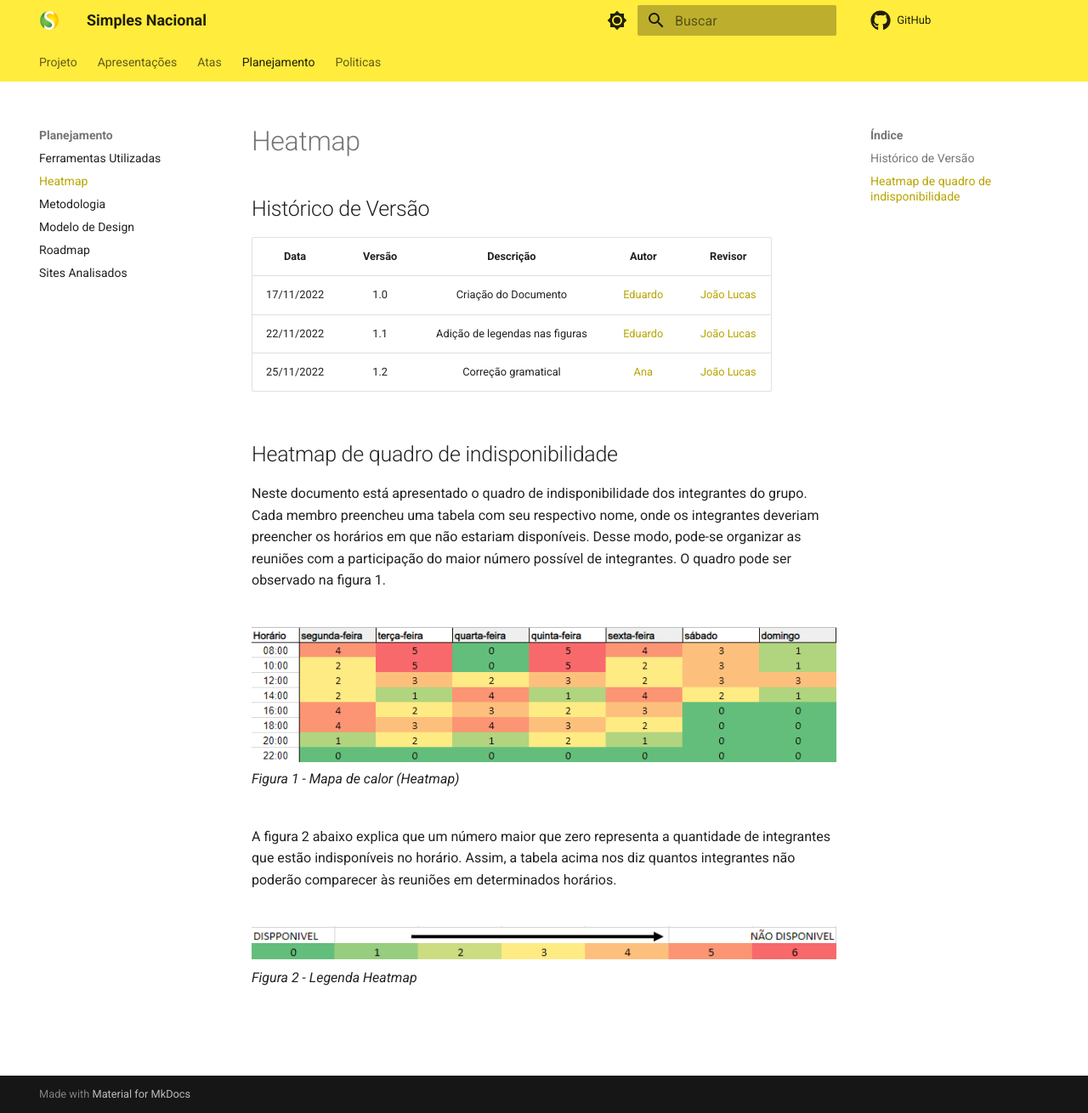
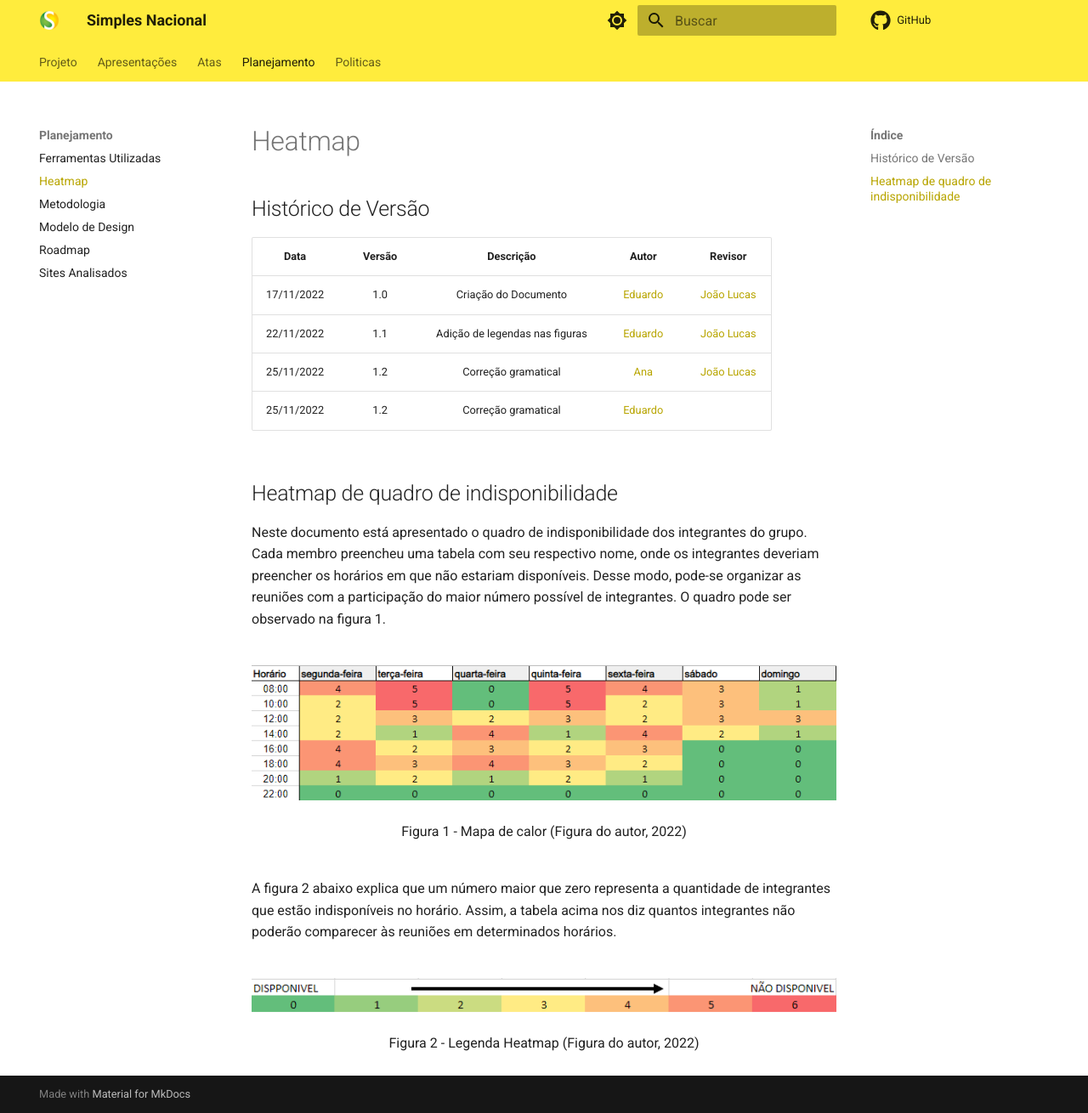
Before and after one commit to Interacao-Humano-Computador/2022.2-SimplesNacional, an MkDocs documentation site: the page built from docs/Planejamento/Heatmap.md, in a window 1280 px wide and 1310 px high. Shown: the whole window at 85% size. Built offline with MkDocs 1.6.1 and Material for MkDocs 9.7.7, drawn with Linux system fonts in a browser that asks for light colours; comment, search, counter and statistics services are not loaded.

Commit message:
correct in caption

```diff
--- a/docs/Planejamento/Heatmap.md
+++ b/docs/Planejamento/Heatmap.md
@@ -6,15 +6,16 @@
 |17/11/2022|1.0|Criação do Documento| [Eduardo](https://github.com/edudsan)| [João Lucas](https://github.com/HacKairos)|
 |22/11/2022|1.1|Adição de legendas nas figuras| [Eduardo](https://github.com/edudsan)| [João Lucas](https://github.com/HacKairos)|
 |25/11/2022|1.2|Correção gramatical| [Ana](https://github.com/AnHoff)| [João Lucas](https://github.com/HacKairos)|
+|25/11/2022|1.2|Correção gramatical| [Eduardo](https://github.com/edudsan)| |
 
 ## Heatmap de quadro de indisponibilidade
 
 Neste documento está apresentado o quadro de indisponibilidade dos integrantes do grupo. Cada membro preencheu uma tabela com seu respectivo nome, onde os integrantes deveriam preencher os horários em que não estariam disponíveis. Desse modo, pode-se organizar as reuniões com a participação do maior número possível de integrantes. O quadro pode ser observado na figura 1.<br><br>
 
 <img src='../../assets/images/heatmap.png'></img><br>
-*Figura 1 - Mapa de calor (Heatmap)*<br><br>
+<p align="center">Figura 1 - Mapa de calor (Figura do autor, 2022)<br><br></p>
 
 A figura 2 abaixo explica que um número maior que zero representa a quantidade de integrantes que estão indisponíveis no horário. Assim, a tabela acima nos diz quantos integrantes não poderão comparecer às reuniões em determinados horários.<br><br>
 
 <img src='../../assets/images/legendaHeatmap.png'></img><br>
-*Figura 2 - Legenda Heatmap*
+<p align="center">Figura 2 - Legenda Heatmap  (Figura do autor, 2022)</p>
```
